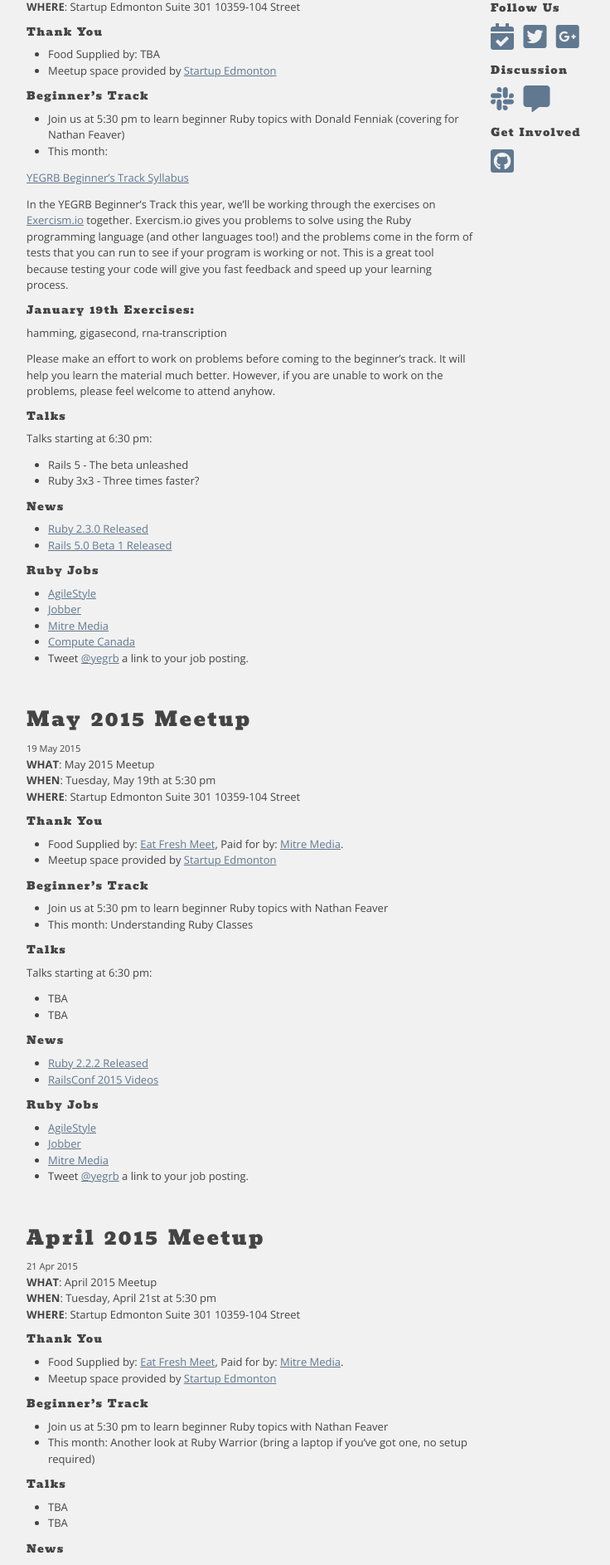
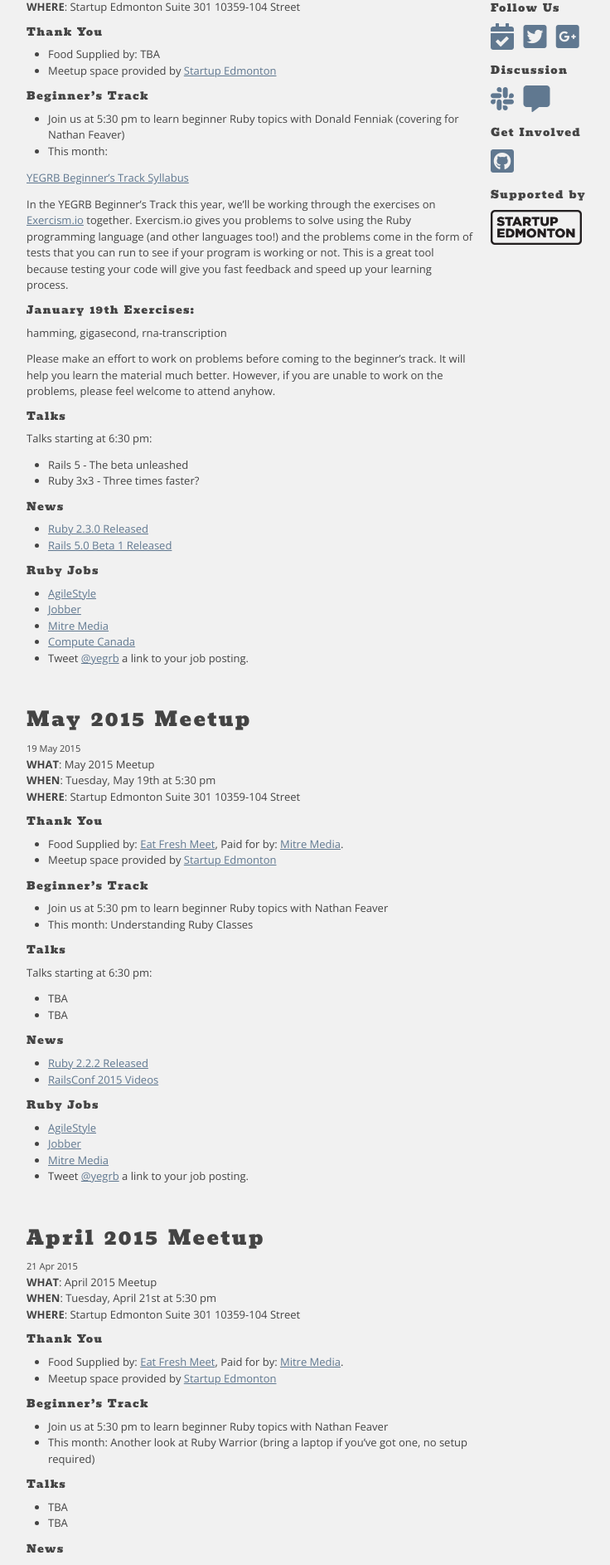
Before and after one commit to yegrb/yegrb.github.io, a Jekyll site: the page built from index.html, in a window 1280 px wide. Shown: the part 338-2224 px from the top of the page at 83% size, without its empty margins (288-1024 px from the left). Built offline with Jekyll 4.4.1, drawn with Linux system fonts in a browser that asks for light colours; nearby versions of some CDN libraries; Markdown is read by kramdown in place of the engine named in the settings; the list of posts is cut into pages by our own code; comment, search, counter and statistics services are not loaded; some of the changed text lies outside the part shown.

Commit message:
updated sponsor and other details

```diff
--- a/_config.yml
+++ b/_config.yml
@@ -10,7 +10,7 @@ rss_url: /rss.xml
 plugins: [jekyll-paginate]
 # gems:
 #   - jekyll-paginate
-paginate: 5
+paginate: 3
 
 exclude:
   [
--- a/_drafts/2018-11-26-november.markdown
+++ b/_drafts/2018-11-26-november.markdown
@@ -1,6 +1,6 @@
 ---
 layout: default
-title: YEGRB is back in 2019!
+title: YEGRB is back!</br>January 2019 Meetup
 category: meetups
 ---
 
@@ -21,7 +21,7 @@ YEGRB is Edmonton’s local Ruby Meetup. Ruby is a dynamic, open source programm
 
 Talks starting at 1:30 pm:
 
-- The State of Ruby, Ben Zittlau
+- The State of the Ruby Nation, Ben Zittlau
 - The Nimble Programmer Bootcamp, Doug Kaweski
 
 ## Additional Information
--- a/_layouts/default.html
+++ b/_layouts/default.html
@@ -16,7 +16,7 @@
 	<title>YEGRB - Edmonton's Ruby Meetup</title>
 	{% endif %}
 	<meta name="description" content="YEGRB's mission is to grow the Ruby community in Edmonton, Canada.  Come out to our next meetup, or write some code together at our next hackup!">
-	<meta name="author" content="Mark Bennett, mark@yegrb.com">
+	<meta name="author" content="Alan Vardy, alan@yegrb.com">
 
 	<meta name="viewport" content="width=device-width, initial-scale=1.0">
 	<link rel="shortcut icon" href="/favicon.ico">
@@ -87,7 +87,7 @@
 
 			<section id="next-meetup">
 				<h2>Next Event</h2>
-				<p>YEGRB is on hosted by <a href="http://www.meetup.com/startupedmonton/">Startup Edmonton</a> on the first
+				<p>YEGRB is on hosted by <a href="https://www.meetup.com/startupedmonton/">Startup Edmonton</a> on the first
 					Saturday of each month at 1 pm.</a></p>
 			</section>
 
@@ -109,6 +109,10 @@
 				<h2>Get Involved</h2>
 				<ul>
 					<li><a href="https://github.com/yegrb"><i class="fab fa-github-square"></i></a></li>
+				</ul>
+				<h2>Supported by</h2>
+				<ul>
+					<li><a href="https://www.startupedmonton.com/"><img src="images/startupedmonton.png" alt="Startup Edmonton" class="sponsor"></a></li>
 				</ul>
 
 			</nav>
--- a/css/style.css
+++ b/css/style.css
@@ -94,6 +94,10 @@ section {
 blockquote,
 q {
 	quotes: none;
+}
+
+.sponsor {
+	width: 50%;
 }
 
 blockquote:before,
```
Also changed, not shown: images/startupedmonton.png (added).
